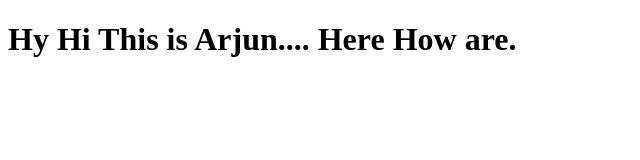
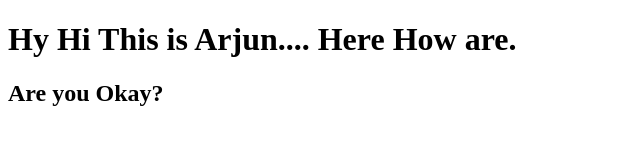
Before and after one commit to Arjunmauryaaa/test_repo, a plain HTML site: page index.html in a window 1280 px wide. Shown: the whole page, without its empty margins (0-640 px from the left). Drawn offline with Linux system fonts and the light colour scheme.

Commit message:
Done changes

```diff
--- a/index.html
+++ b/index.html
@@ -7,5 +7,6 @@
 </head>
 <body>
     <H1>Hy Hi This is Arjun.... Here How are.</H1>
+    <H2>Are you Okay?</H2>
 </body>
 </html>
```
